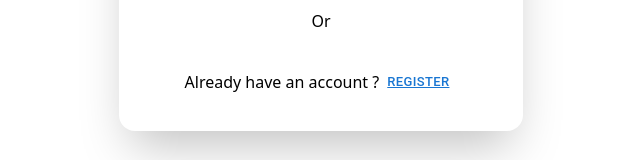
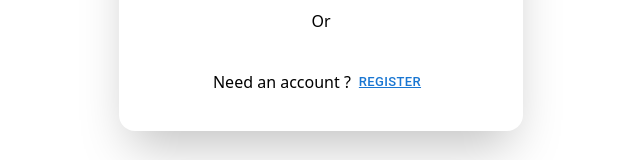
Before and after one commit to zakeer/task-management-project, a React (Create React App) app in the folder frontend/: page /login in a window 1280 px wide. Shown: the part 420-580 px from the top of the page, without its empty margins (319-959 px from the left). Built offline with nearby package versions, Linux system fonts and the light colour scheme.

Commit message:
Login page modified

```diff
--- a/frontend/src/components/users/Login.jsx
+++ b/frontend/src/components/users/Login.jsx
@@ -113,7 +113,7 @@ class Login extends React.Component {
         </Button>
         <p className="flex justify-center">Or</p>
         <div className="flex justify-center items-center">
-          <p> Already have an account ?</p>
+          <p> Need an account ?</p>
           <Button
             href="/register"
             sx={{ fontSize: "13px", textDecoration: "underline" }}
```
